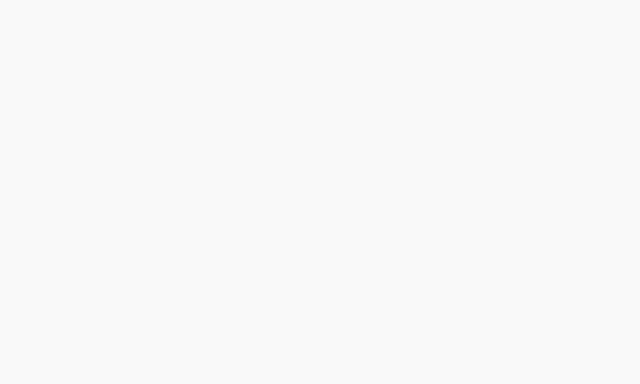
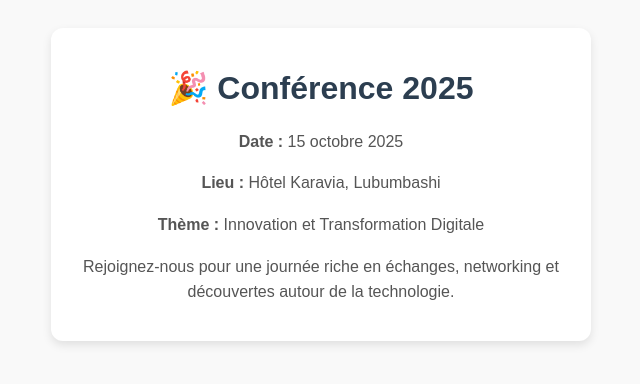
Before and after one commit to Elisee-Mulenga/evenement-2025, a plain HTML site: page index.html in a window 1280 px wide. Shown: the whole page, without its empty margins (319-959 px from the left). Drawn offline with Linux system fonts and the light colour scheme.

Commit message:
ver 2 index.html

```diff
--- a/index.html
+++ b/index.html
@@ -24,6 +24,12 @@
   </style>
 </head>
 <body>
-
+  <div class="event-card">
+    <h1>🎉 Conférence 2025</h1>
+    <p><strong>Date :</strong> 15 octobre 2025</p>
+    <p><strong>Lieu :</strong> Hôtel Karavia, Lubumbashi</p>
+    <p><strong>Thème :</strong> Innovation et Transformation Digitale</p>
+    <p>Rejoignez-nous pour une journée riche en échanges, networking et découvertes autour de la technologie.</p>
+  </div>
 </body>
 </html>
```
